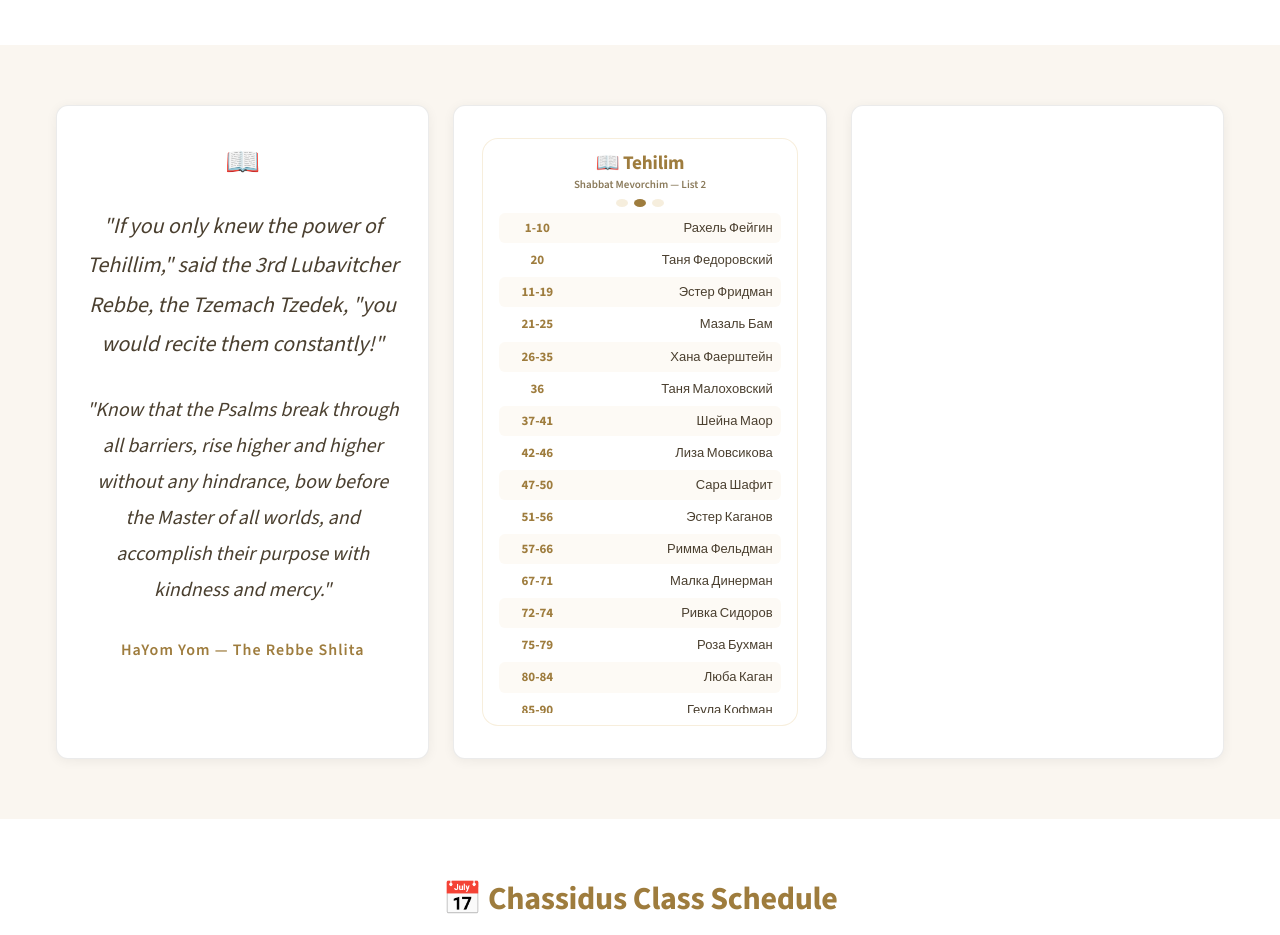
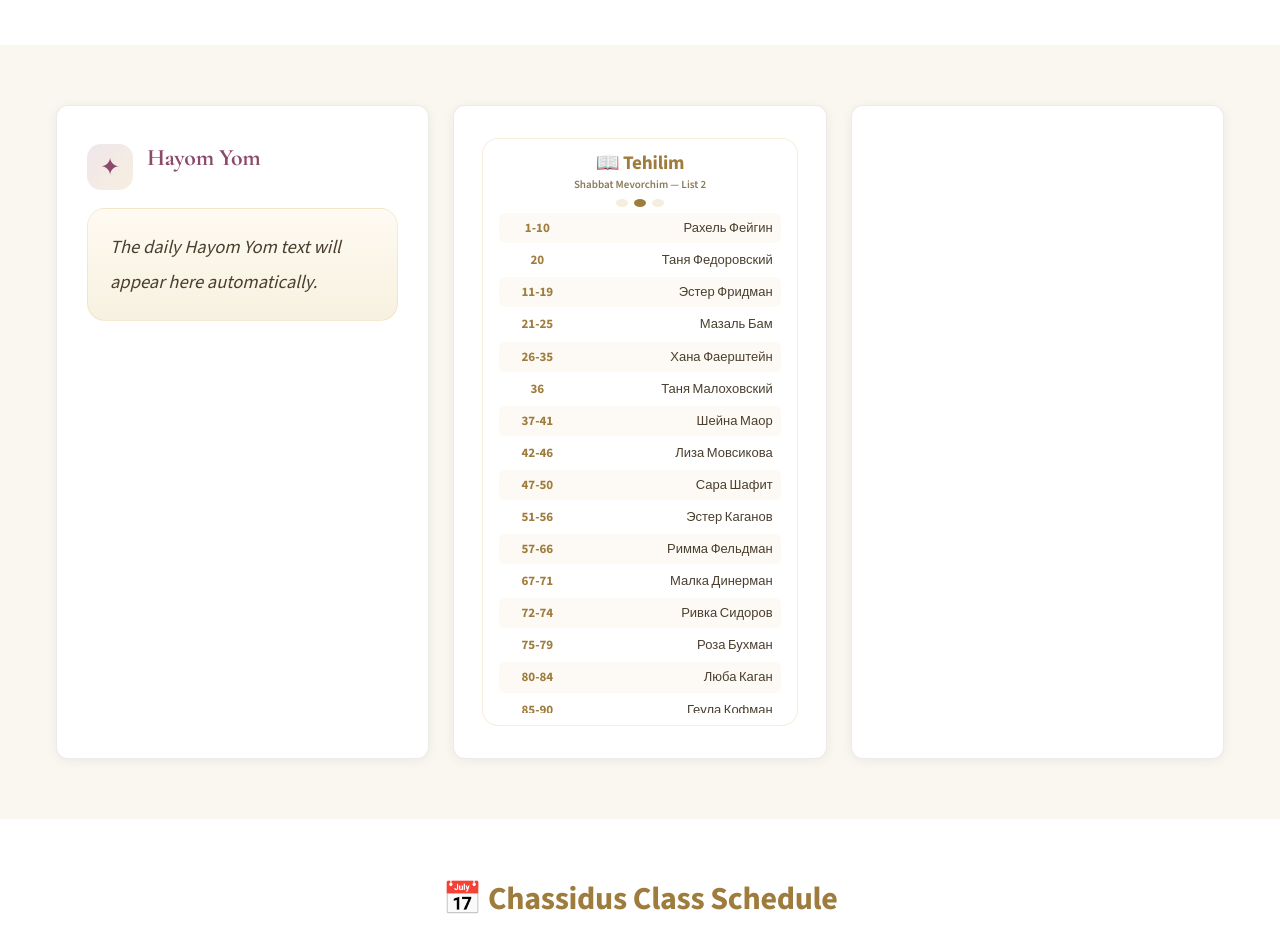
Before and after one commit to chevrutah247/nurit, a Next.js app: page / in a window 1280 px wide. Shown: the part 860-1795 px from the top of the page. Built offline with nearby package versions, Linux system fonts and the light colour scheme; no server answers.

Commit message:
Add daily Hayom Yom block to homepage

```diff
--- /dev/null
+++ b/app/api/hayom-yom/route.ts
@@ -0,0 +1,80 @@
+import { NextResponse } from 'next/server';
+
+const SOURCE_URL = 'https://ru.chabad.org/dailystudy/hayomyom.htm';
+
+function decodeHtml(value: string) {
+  return value
+    .replace(/&nbsp;/g, ' ')
+    .replace(/&quot;/g, '"')
+    .replace(/&#39;/g, "'")
+    .replace(/&amp;/g, '&')
+    .replace(/&lt;/g, '<')
+    .replace(/&gt;/g, '>');
+}
+
+function extractHayomYom(html: string) {
+  const text = decodeHtml(
+    html
+      .replace(/<script[\s\S]*?<\/script>/gi, ' ')
+      .replace(/<style[\s\S]*?<\/style>/gi, ' ')
+      .replace(/<!--[\s\S]*?-->/g, ' ')
+      .replace(/<br\s*\/?>/gi, '\n')
+      .replace(/<\/(p|div|h1|h2|h3|li|section|article)>/gi, '\n')
+      .replace(/<[^>]+>/g, ' ')
+  );
+
+  const lines = text
+    .split('\n')
+    .map((line) => line.replace(/\s+/g, ' ').trim())
+    .filter(Boolean);
+
+  const titleIndex = lines.findIndex((line) => line === 'Айом Йом');
+  const displayIndex = lines.findIndex((line) => line === 'Русский Иврит');
+
+  if (titleIndex === -1 || displayIndex === -1) {
+    return null;
+  }
+
+  const dateLine = lines.slice(titleIndex + 1, displayIndex).find((line) => /\d{4}/.test(line)) || '';
+  const russianText = lines[displayIndex + 1] || '';
+
+  if (!russianText) return null;
+
+  return {
+    title: 'Айом Йом',
+    dateLine,
+    text: russianText,
+    sourceUrl: SOURCE_URL,
+  };
+}
+
+export async function GET() {
+  try {
+    const response = await fetch(SOURCE_URL, {
+      next: { revalidate: 3600 },
+      headers: {
+        'User-Agent': 'Mozilla/5.0 (compatible; NURIT Bot/1.0; +https://www.rjnsheichabad.com)',
+      },
+    });
+
+    if (!response.ok) {
+      return NextResponse.json({ error: 'Failed to load Hayom Yom.' }, { status: 502 });
+    }
+
+    const html = await response.text();
+    const data = extractHayomYom(html);
+
+    if (!data) {
+      return NextResponse.json({ error: 'Failed to parse Hayom Yom.' }, { status: 500 });
+    }
+
+    return NextResponse.json(data, {
+      headers: {
+        'Cache-Control': 's-maxage=3600, stale-while-revalidate=86400',
+      },
+    });
+  } catch (error) {
+    console.error('Hayom Yom fetch error:', error);
+    return NextResponse.json({ error: 'Internal server error.' }, { status: 500 });
+  }
+}
--- a/app/globals.css
+++ b/app/globals.css
@@ -469,6 +469,71 @@ p, li, label, input, textarea {
   font-size: clamp(1.06rem, 0.95rem + 0.28vw, 1.22rem);
   line-height: 1.65;
   font-weight: 700;
+}
+
+.hayom-yom-card {
+  display: flex;
+  flex-direction: column;
+  gap: 18px;
+  min-height: 100%;
+  padding: 6px 2px;
+}
+
+.hayom-yom-card-header {
+  display: flex;
+  align-items: flex-start;
+  gap: 14px;
+  text-align: left;
+}
+
+.hayom-yom-card-icon {
+  display: inline-flex;
+  align-items: center;
+  justify-content: center;
+  width: 46px;
+  height: 46px;
+  border-radius: 14px;
+  background: linear-gradient(135deg, rgba(140, 74, 107, 0.14), rgba(212, 168, 83, 0.18));
+  color: var(--accent);
+  font-size: 1.5rem;
+  flex: 0 0 auto;
+}
+
+.hayom-yom-card-header h3 {
+  margin: 0 0 4px;
+  color: var(--accent);
+  font-size: clamp(1.35rem, 1.2rem + 0.35vw, 1.65rem);
+}
+
+.hayom-yom-card-header p {
+  margin: 0;
+  color: var(--text-soft);
+  font-size: 0.96rem;
+}
+
+.hayom-yom-quote {
+  margin: 0;
+  padding: 20px 22px;
+  border-radius: 18px;
+  background: linear-gradient(180deg, rgba(255, 250, 241, 0.95), rgba(245, 237, 216, 0.78));
+  border: 1px solid rgba(212, 168, 83, 0.18);
+  color: #4a3f2f;
+  font-size: clamp(1.08rem, 1rem + 0.2vw, 1.2rem);
+  line-height: 1.9;
+  font-style: italic;
+  text-align: left;
+  box-shadow: inset 0 1px 0 rgba(255, 255, 255, 0.55);
+}
+
+.hayom-yom-link {
+  align-self: flex-start;
+  color: var(--accent);
+  font-weight: 700;
+  text-decoration: none;
+}
+
+.hayom-yom-link:hover {
+  text-decoration: underline;
 }
 
 .tehilim-announcement-badge {
--- a/app/page.tsx
+++ b/app/page.tsx
@@ -5,6 +5,7 @@ import Link from 'next/link';
 
 import { useLanguage } from '@/components/language-provider';
 import { HeroSlideshow } from '@/components/hero-slideshow';
+import { HayomYomCard } from '@/components/hayom-yom-card';
 import { MazalTov } from '@/components/mazal-tov';
 import { NossiBanner } from '@/components/nossi-banner';
 import { TehilimCarousel } from '@/components/tehilim-carousel';
@@ -153,20 +154,7 @@ export default function HomePage() {
 
           <div className="actions-grid">
             <div className="action-card" style={{ cursor: 'default', textAlign: 'center' }}>
-              <div style={{ fontSize: 28, marginBottom: 8 }}>📖</div>
-              <p style={{ color: '#4a3f2f', fontSize: 22, lineHeight: 1.8, fontStyle: 'italic', marginBottom: 16 }}>
-                {isRu
-                  ? '«Если бы Вы только знали всю силу Тегилим, — сказал 3-ий Любавический Ребе, Цемах Цедек, — то говорили бы их постоянно!»'
-                  : '"If you only knew the power of Tehillim," said the 3rd Lubavitcher Rebbe, the Tzemach Tzedek, "you would recite them constantly!"'}
-              </p>
-              <p style={{ color: '#4a3f2f', fontSize: 20, lineHeight: 1.8, fontStyle: 'italic', marginBottom: 16 }}>
-                {isRu
-                  ? '«Знайте, что Псалмы рушат все преграды, поднимаются всё выше и выше безо всяких помех, преклоняются перед Господином всех миров и выполняют своё действие с добротой и милосердием.»'
-                  : '"Know that the Psalms break through all barriers, rise higher and higher without any hindrance, bow before the Master of all worlds, and accomplish their purpose with kindness and mercy."'}
-              </p>
-              <p style={{ color: 'var(--gold, #d4a853)', fontSize: 16, fontWeight: 600, letterSpacing: 1 }}>
-                {isRu ? '«Гайом-Йом» Ребе Шлита' : 'HaYom Yom — The Rebbe Shlita'}
-              </p>
+              <HayomYomCard />
             </div>
             <div className="action-card" style={{ cursor: 'default' }}>
               <TehilimCarousel />
--- /dev/null
+++ b/components/hayom-yom-card.tsx
@@ -0,0 +1,73 @@
+'use client';
+
+import { useEffect, useState } from 'react';
+
+import { useLanguage } from '@/components/language-provider';
+
+type HayomYomData = {
+  title: string;
+  dateLine: string;
+  text: string;
+  sourceUrl: string;
+};
+
+export function HayomYomCard() {
+  const { language } = useLanguage();
+  const isRu = language === 'rus';
+  const isHebrew = language === 'heb';
+  const [data, setData] = useState<HayomYomData | null>(null);
+
+  useEffect(() => {
+    let active = true;
+
+    async function loadHayomYom() {
+      try {
+        const response = await fetch('/api/hayom-yom');
+        const payload = await response.json();
+
+        if (!response.ok || !active) return;
+        setData(payload);
+      } catch {}
+    }
+
+    loadHayomYom();
+    return () => {
+      active = false;
+    };
+  }, []);
+
+  const title = isRu ? 'Айом Йом' : isHebrew ? 'היום יום' : 'Hayom Yom';
+  const sourceLabel = isRu ? 'Источник: Chabad.org' : isHebrew ? 'מקור: Chabad.org' : 'Source: Chabad.org';
+  const fallbackText = isRu
+    ? 'Ежедневная мысль Айом Йом появится здесь автоматически.'
+    : isHebrew
+      ? 'קטע היום יום היומי יופיע כאן אוטומטית.'
+      : 'The daily Hayom Yom text will appear here automatically.';
+
+  return (
+    <div className="hayom-yom-card">
+      <div className="hayom-yom-card-header">
+        <span className="hayom-yom-card-icon">✦</span>
+        <div>
+          <h3>{title}</h3>
+          {data?.dateLine ? <p>{data.dateLine}</p> : null}
+        </div>
+      </div>
+
+      <blockquote className="hayom-yom-quote">
+        {data?.text || fallbackText}
+      </blockquote>
+
+      {data?.sourceUrl ? (
+        <a
+          href={data.sourceUrl}
+          target="_blank"
+          rel="noreferrer"
+          className="hayom-yom-link"
+        >
+          {sourceLabel}
+        </a>
+      ) : null}
+    </div>
+  );
+}
```
